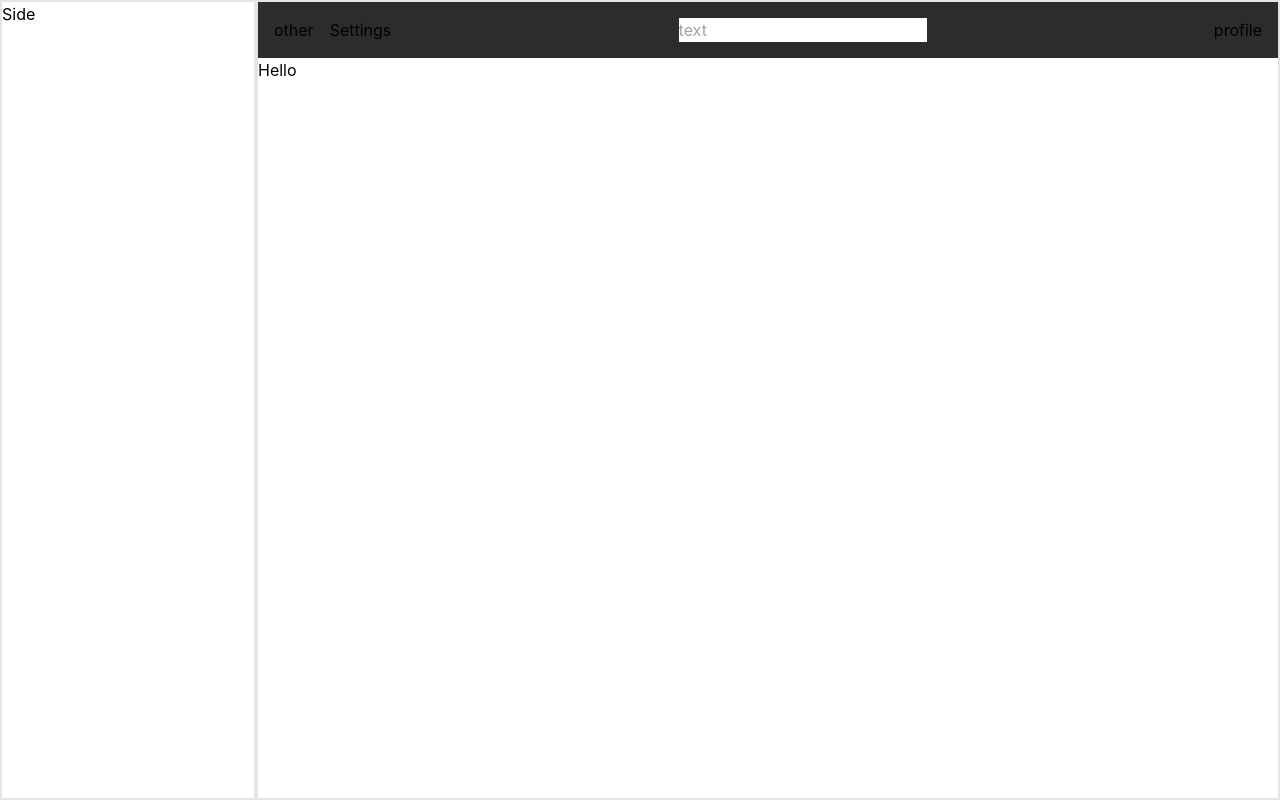
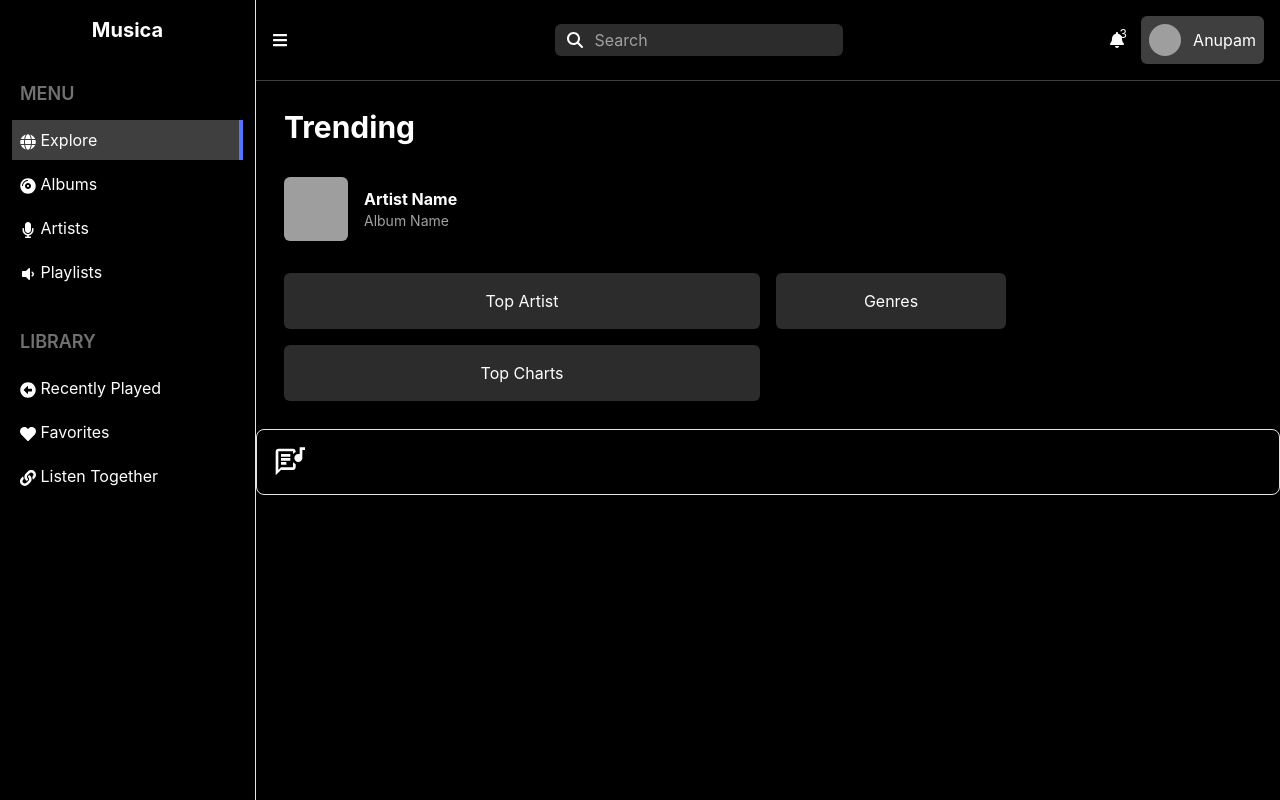
Before and after one commit to Anupam890/BookishBounty, a React (Vite) app: page /music in a window 1280 px wide. Built offline with nearby package versions, Linux system fonts and the light colour scheme; grey boxes are pictures that could not be loaded.

Commit message:
layout changed

```diff
--- a/src/App.jsx
+++ b/src/App.jsx
@@ -8,11 +8,10 @@ import Register from "./layout/Auth/Register";
 
 // private Routes
 import Dashboard from "./layout/private/Dashboard";
-
-
 import { useLocation } from "react-router-dom";
 import Music from "./layout/private/Music";
 import Settings from "./layout/private/Settings";
+import ListenTogether from "./layout/private/components/ListenTogether";
 
 const ConditionalNavBar = () => {
   const location = useLocation();
@@ -42,6 +41,7 @@ const App = () => {
         <Route element={<Dashboard/>}>
         <Route path="music" element={<Music />} />
         <Route path="settings" element={<Settings />} />
+        <Route path="listen-together" element={<ListenTogether/>} />
         </Route>
 
       </Routes>
--- a/src/context/Auth.js
+++ b/src/context/Auth.js
@@ -0,0 +1,22 @@
+import { useState,useContext,createContext } from "react";
+
+const AuthContext = createContext(null);
+
+export const AuthProvider = ({children})=>{
+    const [user,setUser] = useState(null);
+
+    const login= (user)=>{
+        setUser(user);
+    }
+    const logOut = ()=>{
+        setUser(null);
+    }
+    return (
+        <AuthContext.Provider value={{user,login,logOut}}>
+            {children}
+        </AuthContext.Provider>
+    )
+}
+export const useAuth = ()=>{
+    return useContext(AuthContext);
+}
--- a/src/index.css
+++ b/src/index.css
@@ -1,14 +1,7 @@
 @tailwind base;
 @tailwind components;
 @tailwind utilities;
-* {
-    padding: 0%;
-    margin: 0%;
-    box-sizing: border-box;
+body {
+    background-color: black;
+    color: white;
 }
-
-html,
-body {
-    width: 100%;
-    height: 100%;
-}
--- a/src/layout/Auth/Login.jsx
+++ b/src/layout/Auth/Login.jsx
@@ -39,7 +39,7 @@ const Login = () => {
           })
 
         })
-        navigate('/dashboard')
+        navigate('/music')
         const data = await res.json();
 
         if(res.status === 200){
@@ -55,7 +55,7 @@ const Login = () => {
 
   return (
     <>
-      <div className="login w-full h-screen bg-black text-white">
+      <div className="login w-full bg-black text-white">
         <div className="flex justify-center items-center h-full">
           <div className="w-full md:w-1/2 lg:w-1/3 bg-opacity-10 backdrop-filter backdrop-blur-lg bg-white bg-opacity-20 rounded-lg shadow-lg overflow-hidden p-4">
             <h2 className="text-2xl font-bold mb-4">Login</h2>
--- a/src/layout/Auth/Register.jsx
+++ b/src/layout/Auth/Register.jsx
@@ -53,7 +53,7 @@ const Register = () => {
     <>
       <div className="container max-w-full h-screen bg-black text-white ">
         <div className="flex justify-center items-center h-full">
-          <div className="w-full md:w-1/2 lg:w-1/3 bg-opacity-10 backdrop-filter backdrop-blur-lg bg-white bg-opacity-20 rounded-lg shadow-lg overflow-hidden p-4">
+          <div className="w-full md:w-1/2 lg:w-1/3 bg-opacity-10 backdrop-filter backdrop-blur-lg bg-white bg-opacity-20 rounded-lg shadow-lg overflow-hidden p-5">
             <h2 className="text-2xl font-bold mb-4">Register</h2>
             <form onSubmit={handleRegister}>
               <div className="mb-4">
--- a/src/layout/private/DashNav.jsx
+++ b/src/layout/private/DashNav.jsx
@@ -1,23 +1,60 @@
-import { Link } from "react-router-dom";
+import { useState } from "react";
+import { FaBell, FaBars } from "react-icons/fa";
+import { FaMagnifyingGlass } from "react-icons/fa6";
 
 export default function DashNav() {
+  const [isModalOpen, setIsModalOpen] = useState(false);
+
+  const toggleModal = () => {
+    setIsModalOpen(!isModalOpen);
+  };
   return (
-    <nav className="bg-gray-800 text-white p-4 flex items-center justify-between p-4">
-      <ul className="flex space-x-4">
-        <li>
-          <Link to="/music" className="hover:underline">other</Link>
-        </li>
-        <li>
-          <Link to="/settings" className="hover:underline">Settings</Link>
-        </li>
-        {/* Add more links as needed */}
-      </ul>
-      <input type="text" placeholder="text" />
-      <div className="userinfo">
-        <h2>
-            profile
-        </h2>
-      </div>
-    </nav>
+    <>
+      <nav className="bg-black border-b border-gray-700 text-white p-4 flex items-center justify-between">
+        <div className="navbar-toggle">
+          <FaBars className="cursor-pointer" />
+        </div>
+        <div className="search-bar relative">
+          <FaMagnifyingGlass className="absolute left-3 top-1/2 transform -translate-y-1/2" />
+          <input
+            type="text"
+            placeholder="Search"
+            className="bg-gray-800 text-white pl-10 py-1 rounded-md w-72 focus:outline-none"
+          />
+        </div>
+        <div className="userinfo flex items-center space-x-4">
+          <div className="notify relative">
+            <FaBell className="cursor-pointer" />
+            <span className="bg-red-600 text-white rounded-full w-5 h-5 flex items-center justify-center absolute -top-2 -right-2 text-xs">
+              3
+            </span>
+          </div>
+          <div
+            className="profile-bar bg-gray-700 flex items-center gap-3 p-2 rounded-md cursor-pointer"
+            onClick={toggleModal}
+          >
+            <div className="profile-img bg-white w-8 h-8 rounded-full overflow-hidden">
+              <img
+                src="https://aui.atlassian.com/aui/latest/docs/images/avatar-person.svg"
+                alt="profile"
+                className="w-full h-full"
+              />
+            </div>
+            <p>Anupam</p>
+          </div>
+        </div>
+      </nav>
+
+      {isModalOpen && (
+        // <div className="">
+        //   <div className="bg-gray-800 p-4 rounded-md">
+        //     <p className="text-white">Profile</p>
+        //     <p className="text-white">Settings</p>
+        //     <p className="text-white">Logout</p>
+        //   </div>
+        // </div>
+        <div></div>
+      )}
+    </>
   );
 }
--- a/src/layout/private/Dashboard.jsx
+++ b/src/layout/private/Dashboard.jsx
@@ -1,18 +1,127 @@
-import DashNav from "./DashNav"
-import { Outlet } from "react-router-dom"
+import { useState } from "react";
+import { Link, Outlet, useLocation } from "react-router-dom";
+import {
+  FaVolumeDown,
+  FaCompactDisc,
+  FaMicrophone,
+  FaGlobe,
+  FaBars,
+  FaArrowAltCircleLeft,
+  FaHeart,
+  FaLink
+} from "react-icons/fa";
+import DashNav from "./DashNav";
+import Player from "./components/Player";
 
 export default function Dashboard() {
+  const [sidebarOpen, setSidebarOpen] = useState(false);
+  const location = useLocation();
+
+  const navItems = [
+    {
+      to: "music",
+      label: "Explore",
+      icon: <FaGlobe className="inline-block" />,
+    },
+    {
+      to: "albums",
+      label: "Albums",
+      icon: <FaCompactDisc className="inline-block" />,
+    },
+    {
+      to: "artists",
+      label: "Artists",
+      icon: <FaMicrophone className="inline-block" />,
+    },
+    {
+      to: "playlists",
+      label: "Playlists",
+      icon: <FaVolumeDown className="inline-block" />,
+    },
+    {
+      to: "recent",
+      label: "Recently Played",
+      icon: <FaArrowAltCircleLeft className="inline-block" />,
+    },
+    {
+      to: "favorites",
+      label: "Favorites",
+      icon: <FaHeart className="inline-block" />,
+    },
+    {
+      to: "listen-together",
+      label: "Listen Together",
+      icon: <FaLink  className="inline-block" />,
+    }
+  ];
+
   return (
-    <div>
-      <div className="container h-screen flex max-w-full">
-        <div className="side-navbar border-2 border-white w-1/5">
-          <h2>Side</h2>
-        </div>
-        <div className="main-content border-2 border-white w-4/5">
-        <DashNav/>
-        <Outlet />
+    <div className="h-screen flex flex-col md:flex-row max-w-full">
+      <button
+        className="md:hidden p-4 text-white bg-gray-800"
+        onClick={() => setSidebarOpen(!sidebarOpen)}
+      >
+        <FaBars />
+      </button>
+
+      <div
+        className={`side-navbar bg-black text-white border-r fixed md:static z-10 h-full md:h-auto w-2/5 md:w-1/5 transform ${
+          sidebarOpen ? "translate-x-0" : "-translate-x-full"
+        } md:translate-x-0 transition-transform duration-300 ease-in-out`}
+      >
+        <h2 className="text-center my-4 text-xl font-bold">Musica</h2>
+        <div className="nav-items-container">
+          <div className="items px-3 py-3">
+            <p className="text-lg p-2 uppercase font-semibold text-gray-500">
+              Menu
+            </p>
+            <ul>
+              {navItems.slice(0, 4).map((item) => (
+                <li
+                  key={item.to}
+                  className={`px-2 py-2 my-1 ${
+                    location.pathname.includes(item.to)
+                      ? "border-r-4 border-[#5675FF] bg-gray-700"
+                      : ""
+                  }`}
+                >
+                  <Link to={item.to}>
+                    {item.icon} {item.label}
+                  </Link>
+                </li>
+              ))}
+            </ul>
+          </div>
+          <div className="items px-3 py-3">
+            <p className="text-lg p-2 uppercase font-semibold text-gray-500">
+              Library
+            </p>
+            <ul>
+              {navItems.slice(4).map((item) => (
+                <li
+                  key={item.to}
+                  className={`px-2 py-2 my-1 ${
+                    location.pathname.includes(item.to)
+                      ? "border-r-4 border-[#5675FF] bg-gray-700"
+                      : ""
+                  }`}
+                >
+                  <Link to={item.to}>
+                    {item.icon} {item.label}
+                  </Link>
+                </li>
+              ))}
+            </ul>
+          </div>
         </div>
       </div>
+      <div className="main-content w-full md:w-4/5 ml-auto">
+        <DashNav />
+        <div className="main-container p-3">
+          <Outlet />
+        </div>
+          <Player />
+      </div>
     </div>
-  )
+  );
 }
--- a/src/layout/private/Music.jsx
+++ b/src/layout/private/Music.jsx
@@ -1,8 +1,38 @@
+
 
 export default function Music() {
   return (
-    <div>
-      <h2>Hello</h2>
-    </div>
-  )
+    <>
+      <div className="trending">
+        <h1 className="text-3xl  font-bold p-4">Trending</h1>
+        {/* image sliding  */}
+        <div className="flex items-center justify-between p-4">
+          <div className="flex items-center gap-4">
+            <img
+              src="https://aui.atlassian.com/aui/latest/docs/images/avatar-person.svg"
+              alt="profile"
+              className="w-16 h-16 rounded-md"
+            />
+            <div>
+              <h4 className="font-bold">Artist Name</h4>
+              <p className="text-sm text-gray-400">Album Name</p>
+            </div>
+          </div>
+          <div className="controls flex items-center gap-2 mt-4 md:mt-0"></div>
+        </div>
+      </div>
+      <div className="grid gap-4 grid-cols-1 sm:grid-cols-2 md:grid-cols-3 lg:grid-cols-4 p-4 max-h-full">
+        <div className="bg-gray-800 text-center text-white rounded-md p-4 col-span-2">
+          Top Artist
+        </div>
+
+        <div className="bg-gray-800 text-center text-white rounded-md p-4">
+          Genres
+        </div>
+        <div className="bg-gray-800 text-center text-white rounded-md p-4 col-span-2">
+          Top Charts
+        </div>
+      </div>
+    </>
+  );
 }
--- a/src/layout/private/Settings.jsx
+++ b/src/layout/private/Settings.jsx
@@ -1,4 +1,4 @@
-import React from 'react'
+
 
 export default function Settings() {
   return (
--- /dev/null
+++ b/src/layout/private/components/ListenTogether.jsx
@@ -0,0 +1,11 @@
+
+
+function ListenTogether() {
+  return (
+    <div>
+       you can listen together
+    </div>
+  )
+}
+
+export default ListenTogether
--- /dev/null
+++ b/src/layout/private/components/Player.jsx
@@ -0,0 +1,12 @@
+import { MdOutlineLyrics } from "react-icons/md";
+
+function Player() {
+  return (
+    <div className="bg-white/30 backdrop-blur-md border border-white/20 rounded-lg p-4 shadow-lg">
+      <MdOutlineLyrics size={32} />
+      {/* Your content here */}
+    </div>
+  );
+}
+
+export default Player;
```
